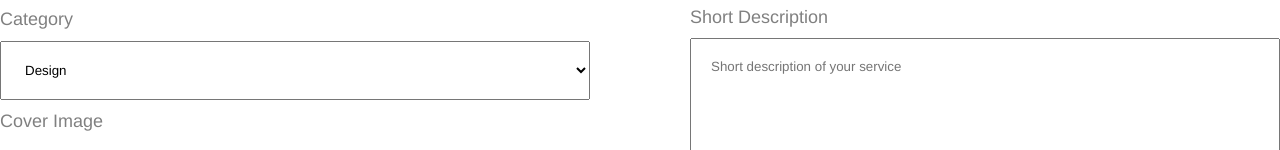
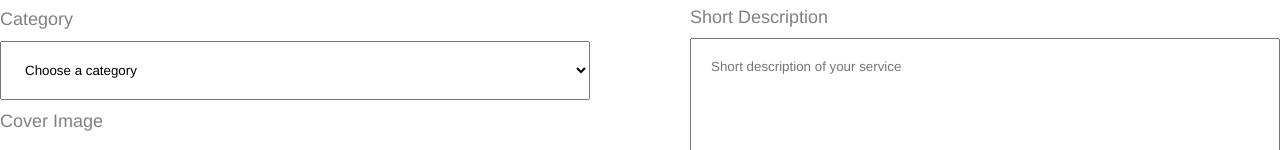
Before and after one commit to Shivakarka/fiverr, a React (Vite) app: page /add in a window 1280 px wide. Shown: the part 344-494 px from the top of the page. Built offline with nearby package versions, Linux system fonts and the light colour scheme.

Commit message:
Update category options

```diff
--- a/src/pages/add/Add.jsx
+++ b/src/pages/add/Add.jsx
@@ -98,10 +98,19 @@ const Add = () => {
             />
             <label htmlFor="">Category</label>
             <select name="cat" id="cat" onChange={handleChange}>
-              <option value="design">Design</option>
-              <option value="web">Web Development</option>
-              <option value="animation">Animation</option>
-              <option value="music">Music</option>
+              <option value="" selected>
+                Choose a category
+              </option>
+              <option value="graphics-design">Graphics & Design</option>
+              <option value="programming-tech">Web Development</option>
+              <option value="video-animation">Video - Animation</option>
+              <option value="digital-marketing">Digital Marketing</option>
+              <option value="writing-translation">Writing - Translation</option>
+              <option value="music-audio">Music & Audio</option>
+              <option value="business">Business</option>
+              <option value="data">Data</option>
+              <option value="photography">Photography</option>
+              <option value="ai-services">AI services</option>
             </select>
             <div className="images">
               <div className="imagesInputs">
@@ -184,7 +193,7 @@ const Add = () => {
                 </div>
               ))}
             </div>
-            <label htmlFor="">Price</label>
+            <label htmlFor="">Price ($)</label>
             <input type="number" onChange={handleChange} name="price" min={1} />
           </div>
         </div>
```
